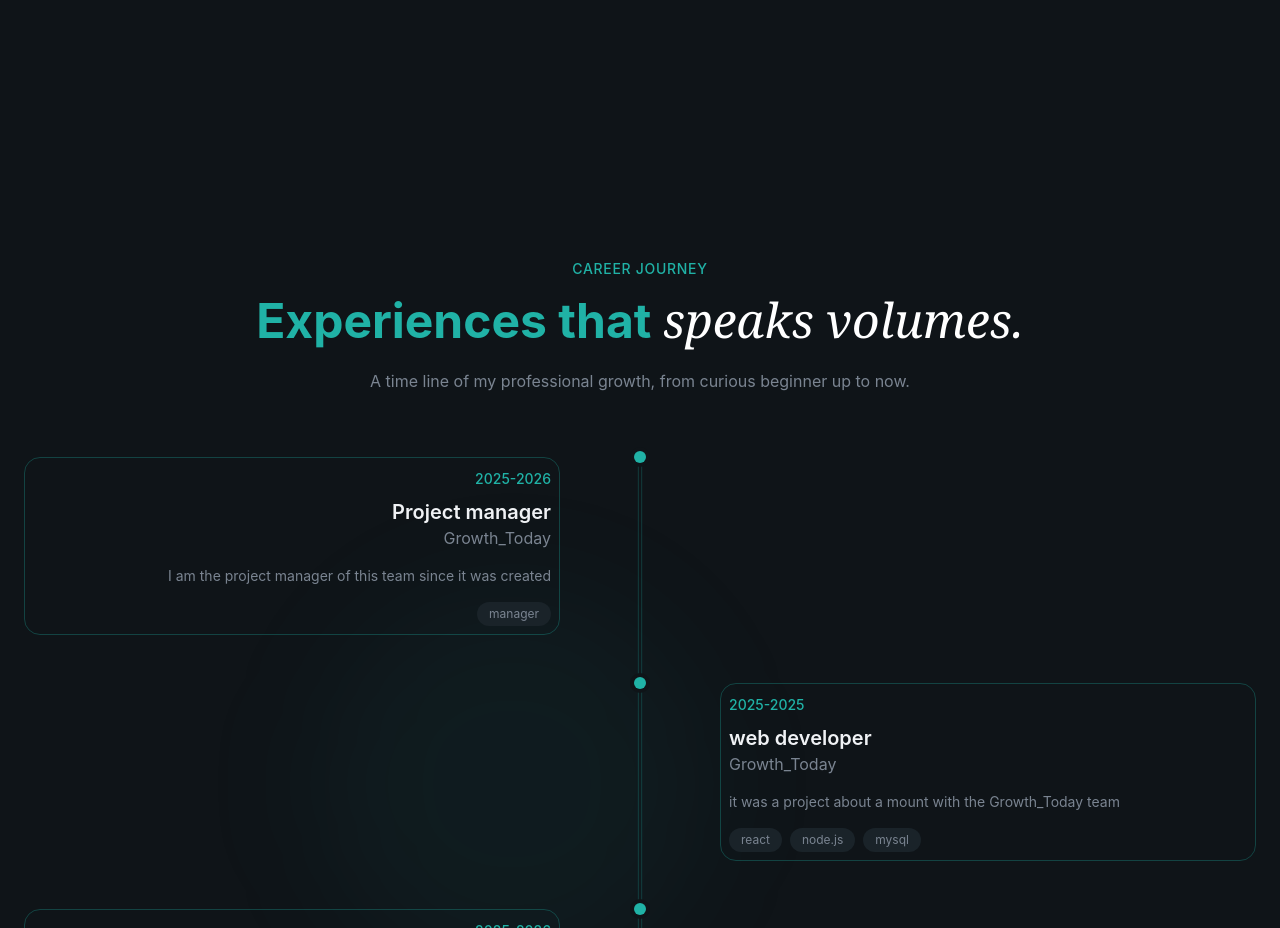
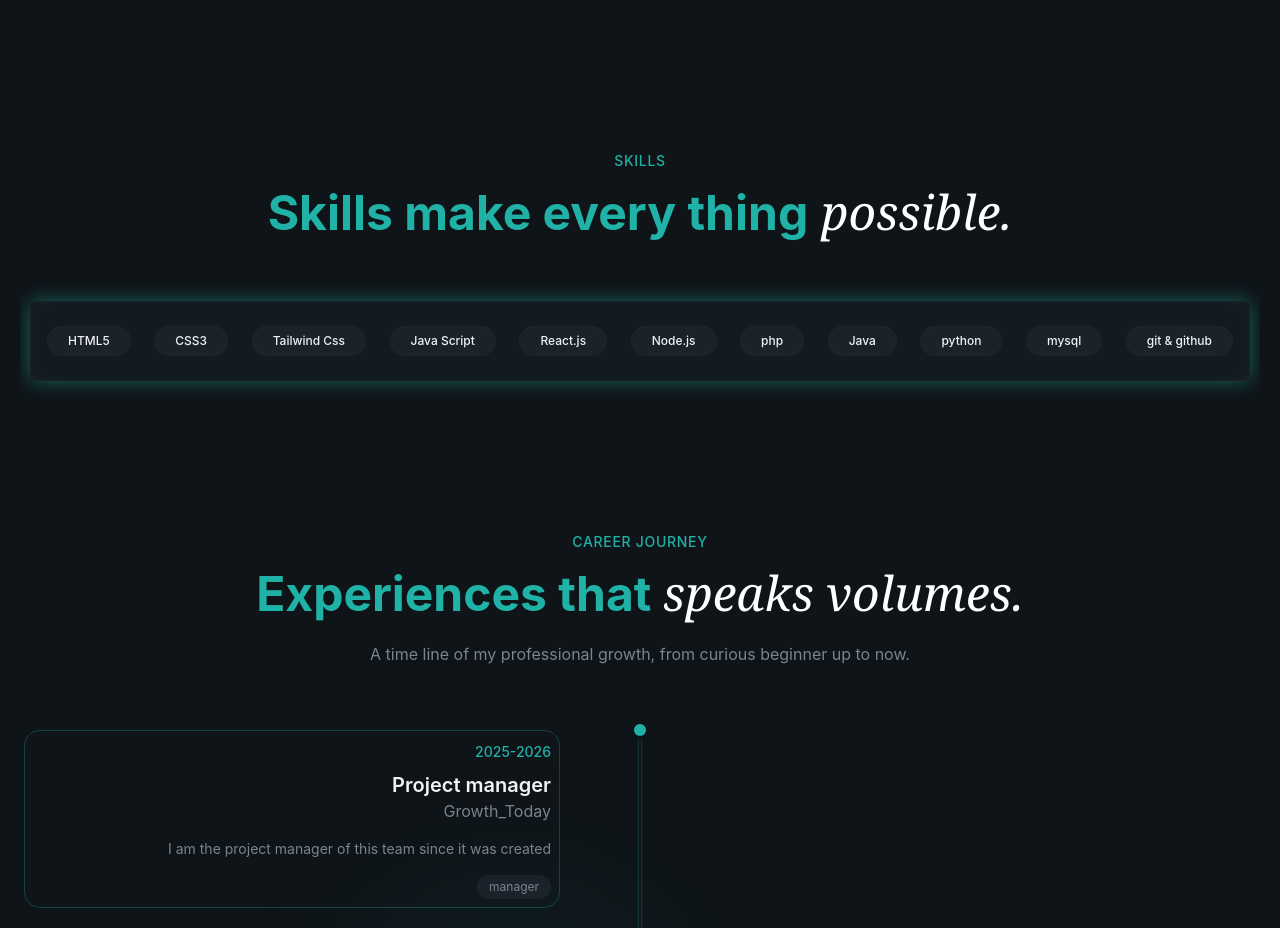
Before and after one commit to Javid-Ansari-03/portfolio-, a React (Vite) app: page / in a window 1280 px wide. Shown: the part 3388-4316 px from the top of the page. Built offline with nearby package versions, Linux system fonts and the light colour scheme.

Commit message:
add skills

```diff
--- a/src/App.jsx
+++ b/src/App.jsx
@@ -5,6 +5,7 @@ import { Contact } from "./sections/Contact"
 import { Experiences } from "./sections/Experiences"
 import { Hero } from "./sections/Hero"
 import { Projects } from "./sections/Projects"
+import Skills from "./sections/Skills"
 import { Testimonils } from "./sections/Testimonils"
 
 function App() {
@@ -16,6 +17,7 @@ return(
         <Hero/>
         <About/>
         <Projects />
+        <Skills/>
         <Experiences/>
         <Testimonils/>
         <Contact/>
--- a/src/layout/footer.jsx
+++ b/src/layout/footer.jsx
@@ -43,7 +43,7 @@ export const Footer= ()=>{
                 </div>
                 <div className="flex flex-row justify-center items-center flex-wrap">
                     {socials.map((item,idx)=>(
-                        <div className="bg-primary/10 p-2 rounded-full m-2 text-primary">
+                        <div key={idx} className="bg-primary/10 p-2 rounded-full m-2 text-primary">
                             <a href={item.href}>{item.icon}</a>
                         </div>
                     ))}
--- /dev/null
+++ b/src/sections/Skills.jsx
@@ -0,0 +1,31 @@
+import React from 'react';
+const skills=[ "HTML5","CSS3","Tailwind Css","Java Script","React.js","Node.js","php","Java","python","mysql","git & github",
+]
+;
+function Skills() {
+  return (
+     <section id="experiences" className=" py-5 relative overflow-hidden mx-5">
+          <div className="text-center mx-auto max-w-3xl mb-16">
+                <span className="text-secondary-foreground text-sm font-medium tracking-wider uppercase animate-fade-in">Skills</span>
+                <h2 className="text-4xl md:text-5xl font-bold mt-4 mb-6 animate-fade-in animation-delay-100 text-secondary-foreground">Skills make every thing
+                    <span className="font-serif italic font-normal text-white"> possible.</span>
+                </h2>
+            </div>
+
+            <div className='group glass px-4 md:py-6 rounded-md glow-border mx-2.5 duration-300 animate-fade-in animation-delay-100'>
+                <div className='flex justify-between flex-wrap'>
+                {
+                    skills.map((skill,idx)=>(
+                        <div key={idx} className='md:px-5 px-2.5 py-1.5 rounded-full bg-surface text-xs font-medium border border-border/50 text-foreground/150 hover:border-primary/150 hover:text-primary transition-all duration-300 animate-fade-in animation-delay-100'>{skill}</div>
+                    ))
+                }
+                </div>
+
+            </div>
+
+
+    </section>
+  )
+}
+
+export default Skills
```
